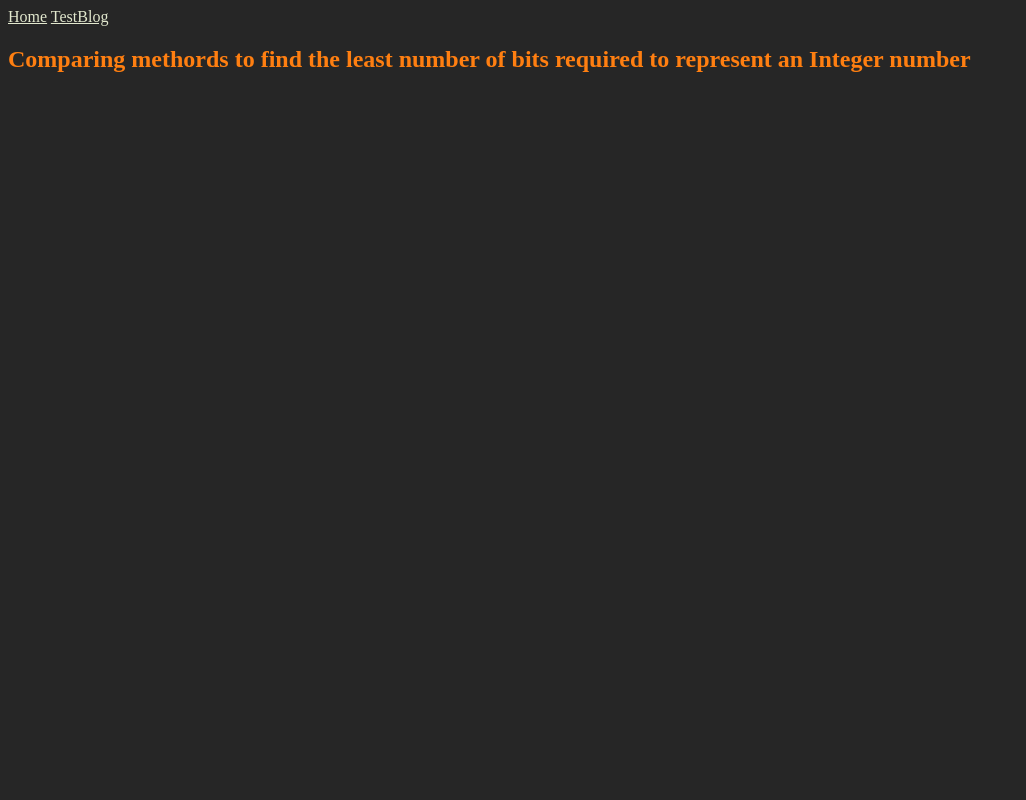
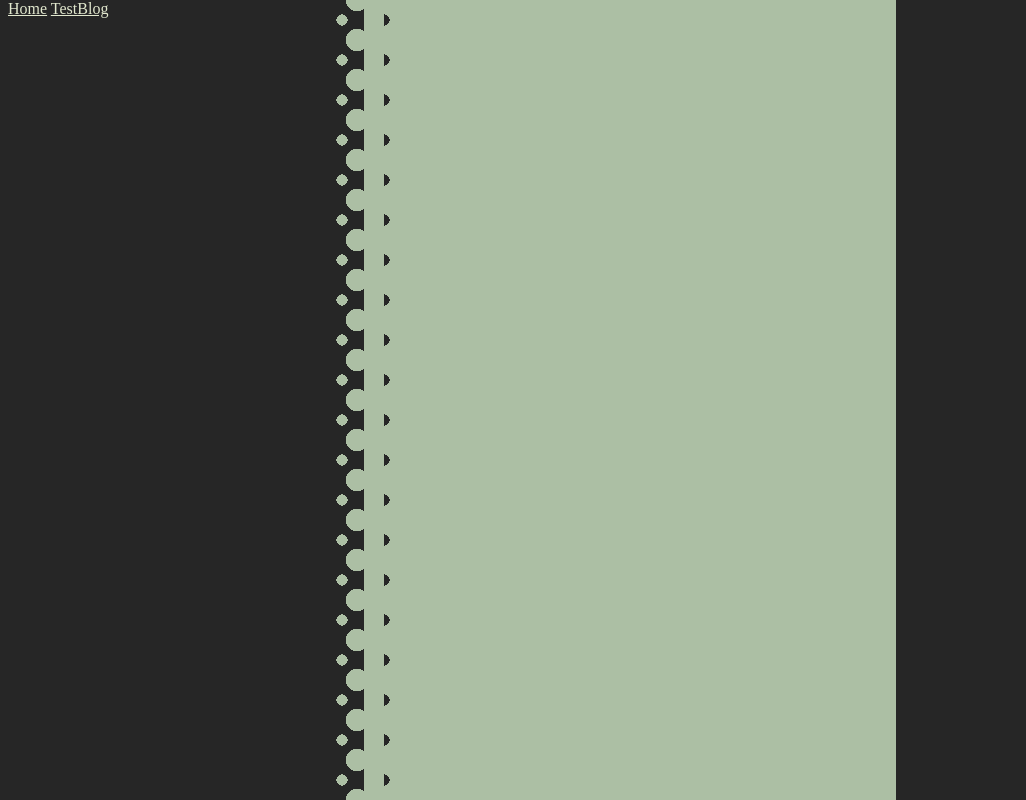
Before and after one commit to as505/blog, a SvelteKit app in the folder blog/: page /blog in a window 1280 px wide. Shown: the whole page, without its empty margins (0-1026 px from the left). Built offline with nearby package versions, Linux system fonts and the light colour scheme.

Commit message:
adding stylized dropshadow styled like frit bands (black dots on microwaves and car doors)

```diff
--- a/blog/src/routes/+layout.svelte
+++ b/blog/src/routes/+layout.svelte
@@ -33,5 +33,11 @@
 
 	:global(body) {
 		color: var(--col-content);
+		margin-bottom: 0px;
+		margin-top: 0px;
+	}
+
+	nav{
+		position: absolute;
 	}
 </style>
--- /dev/null
+++ b/blog/src/routes/blog/+layout.svelte
@@ -0,0 +1,77 @@
+<div class="layout">
+    <div class="frit-Contain">
+        <div class="frit" id="frit0"></div>
+        <div class="frit" id="frit1"></div>
+        <div class="frit" id="frit2"></div>
+        <div class="frit" id="frit3"></div>
+    </div>
+    <article class="text"></article>
+    <div class="frit-Contain">
+    </div>
+</div>
+
+
+<style>
+.layout{
+    grid-template-columns: 25vw 40vw 25vw;
+    grid-template-rows: repeat(2, 100vh);
+    width:90vw;
+    height: 100vh;
+    margin-left: auto;
+    margin-right: auto;
+    margin-top: auto;
+    margin-bottom: 0px;
+    display: grid;
+
+}
+
+.frit-Contain{
+    position: relative;
+}
+
+.frit{
+    position: absolute;
+    height: 100%;
+    background-color: rgba(0, 0, 0, 0);
+    background-image:  radial-gradient(circle, var(--col-content), var(--col-content)70%, rgba(0, 0, 0, 0)70%);
+    background-repeat: repeat-y;
+}
+
+#frit1{
+    right: 0%;
+    width: 20px;
+    background-size: 40px 40px;
+    background-position: 0px 0px;
+}
+
+#frit2{
+    right: 3.5%;
+    width: 40px;
+    background-size: 40px 40px;
+    background-image:  radial-gradient(circle, var(--col-content), var(--col-content)40%, rgba(0, 0, 0, 0)40%);
+    background-position: 4px 20px;
+}
+
+#frit3{
+    right: 8%;
+    width: 40px;
+    background-size: 40px 40px;
+    background-image:  radial-gradient(circle, var(--col-content), var(--col-content)20%, rgba(0, 0, 0, 0)20%);
+    background-position: 4px 0px;
+}
+
+#frit0{
+    right: -5%;
+    width: 40px;
+    background-size: 40px 40px;
+    background-image:  radial-gradient(circle, var(--col-bg), var(--col-bg)20%, var(--col-content)20%);
+    background-position: 4px 0px;
+}
+
+
+.text{
+    grid-area: "article";
+    background-color: var(--col-content);
+}
+
+</style>
```
